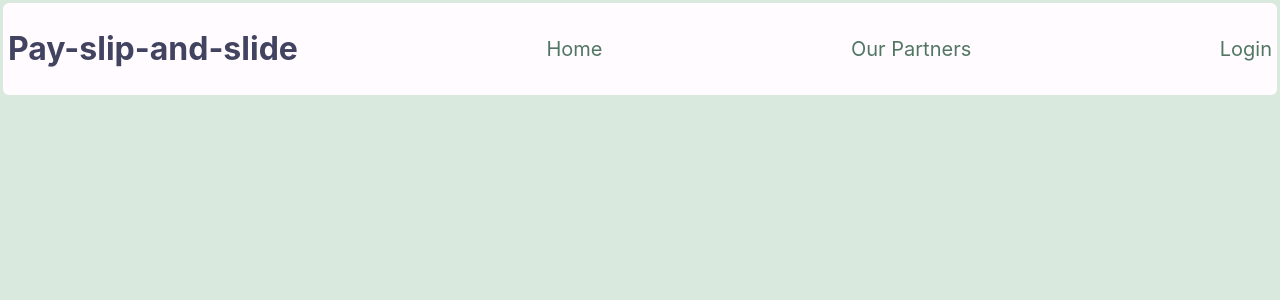
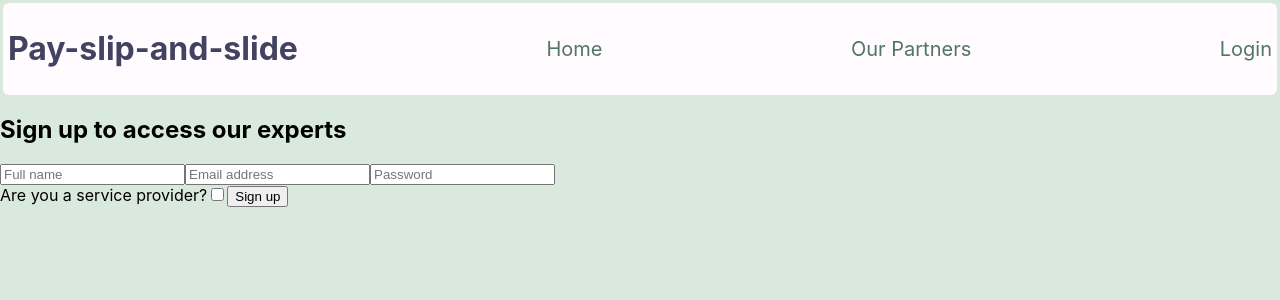
Before and after one commit to aisyafia/FinWise-Front-End, a React (Create React App) app: page /signup in a window 1280 px wide. Shown: the top 300 px of the page. Built offline with nearby package versions, Linux system fonts and the light colour scheme.

Commit message:
created signup page

```diff
--- a/src/App.js
+++ b/src/App.js
@@ -5,6 +5,7 @@ import {
   HomePage,
   ReadingPage,
   OnePartner,
+  SignUp,
 } from "./pages";
 import { NavBar } from "./components/";
 import { Routes, Route } from "react-router-dom";
@@ -19,6 +20,7 @@ function App() {
         <Route path="/partners" element={<PartnersPage />} />
         <Route path="/partners/:id" element={<OnePartner />} />
         <Route path="/file-translate" element={<ReadingPage />} />
+        <Route path="/signup" element={<SignUp />} />
       </Routes>
     </div>
   );
--- a/src/pages/LoginPage.js
+++ b/src/pages/LoginPage.js
@@ -2,7 +2,7 @@ import { useState, useEffect } from "react";
 import { login } from "../store/users/thunks";
 import { useDispatch, useSelector } from "react-redux";
 import { selectUser, selectToken } from "../store/users/selectors";
-import { useNavigate } from "react-router-dom";
+import { Link, useNavigate } from "react-router-dom";
 
 const LoginPage = () => {
   const [email, setEmail] = useState("");
@@ -50,7 +50,10 @@ const LoginPage = () => {
         <button type="submit">Login</button>
       </form>
       <br />
-      <p>Don't have an account yet? Click here to sign up! </p>
+      <p>
+        Don't have an account yet? Click <Link to="/signup">here</Link> to sign
+        up!{" "}
+      </p>
     </div>
   );
 };
--- /dev/null
+++ b/src/pages/SignUp.js
@@ -0,0 +1,94 @@
+import { useState } from "react";
+
+const SignUp = () => {
+  const [name, setName] = useState("");
+  const [email, setEmail] = useState("");
+  const [password, setPassword] = useState("");
+  const [compName, setCompName] = useState("");
+  const [compEmail, setCompEmail] = useState("");
+  const [compWebsite, setCompWebsite] = useState("");
+  const [compPNumber, setCompPNumber] = useState("");
+  const [compAddress, setCompAddress] = useState("");
+  const [checked, setChecked] = useState(false);
+  const handleChange = () => {
+    setChecked(!checked);
+  };
+
+  const submitForm = (e) => {
+    e.preventDefault();
+    console.log(
+      "infos",
+      name,
+      email,
+      password,
+      compName,
+      compEmail,
+      compWebsite,
+      compPNumber,
+      compAddress
+    );
+  };
+
+  return (
+    <div>
+      <h2>Sign up to access our experts</h2>
+      <div>
+        <form onSubmit={submitForm}>
+          <input
+            placeholder="Full name"
+            value={name}
+            onChange={(e) => setName(e.target.value)}
+          />
+          <input
+            placeholder="Email address"
+            value={email}
+            onChange={(e) => setEmail(e.target.value)}
+          />
+          <input
+            type="password"
+            placeholder="Password"
+            value={password}
+            onChange={(e) => setPassword(e.target.value)}
+          />
+          <br />
+          <label>Are you a service provider?</label>
+          <input type="checkbox" value={checked} onChange={handleChange} />
+          {checked === true ? (
+            <div>
+              <input
+                placeholder="Company name"
+                value={compName}
+                onChange={(e) => setCompName(e.target.value)}
+              />
+              <input
+                placeholder="Company email"
+                value={compEmail}
+                onChange={(e) => setCompEmail(e.target.value)}
+              />
+              <input
+                placeholder="Company website"
+                value={compWebsite}
+                onChange={(e) => setCompWebsite(e.target.value)}
+              />
+              <input
+                placeholder="Company phone number"
+                value={compPNumber}
+                onChange={(e) => setCompPNumber(e.target.value)}
+              />
+              <input
+                placeholder="Company location/address"
+                value={compAddress}
+                onChange={(e) => setCompAddress(e.target.value)}
+              />
+            </div>
+          ) : (
+            <></>
+          )}
+          <button type="submit">Sign up</button>
+        </form>
+      </div>
+    </div>
+  );
+};
+
+export { SignUp };
--- a/src/pages/index.js
+++ b/src/pages/index.js
@@ -3,3 +3,4 @@ export * from "./PartnersPage";
 export * from "./HomePage";
 export * from "./ReadingPage";
 export * from "./OnePartner";
+export * from "./SignUp";
```
